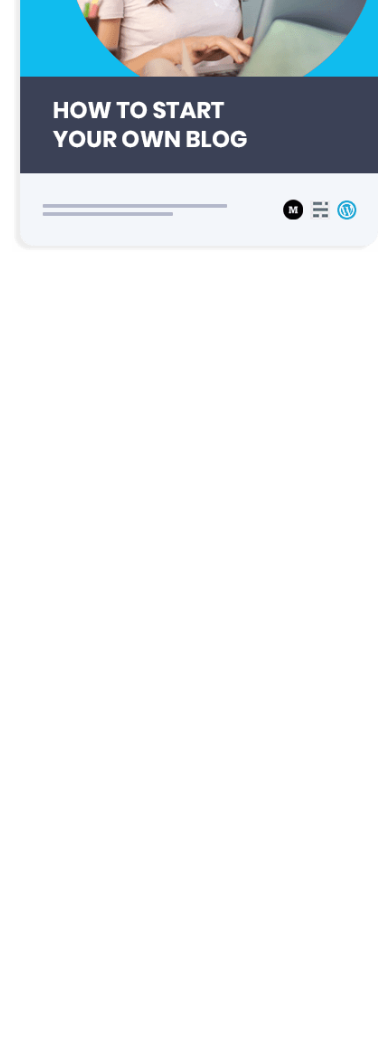
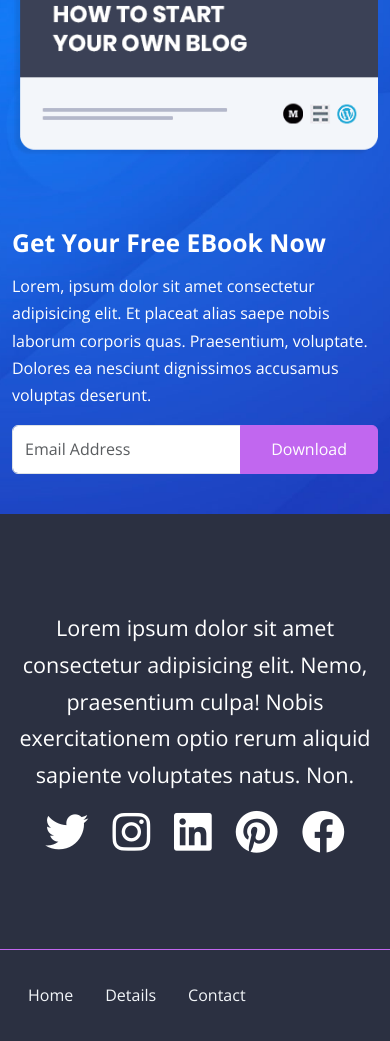
Before and after one commit to EMalley/Ebook, a website: page index.html in a window 390 px wide. Shown: the part 7513-8554 px from the top of the page. Before the commit the page ends 7813 px from the top, so only its background shows below. Drawn offline with nearby package versions, Linux system fonts and the light colour scheme.

Commit message:
landing/home page completed and responsive

```diff
--- a/index.html
+++ b/index.html
@@ -446,10 +446,84 @@
               <img src="images/download-ebook.png" alt="" class="img-fluid" />
             </div>
           </div>
-          <div class="col-lg-7"></div>
+          <div class="col-lg-7">
+            <div
+              class="text-container text-white d-flex flex-column justify-content-center h-100 mb-5"
+            >
+              <h2 class="fw-bold">Get Your Free EBook Now</h2>
+              <p>
+                Lorem, ipsum dolor sit amet consectetur adipisicing elit. Et
+                placeat alias saepe nobis laborum corporis quas. Praesentium,
+                voluptate. Dolores ea nesciunt dignissimos accusamus voluptas
+                deserunt.
+              </p>
+
+              <!-- form  -->
+              <form>
+                <div class="input-group mb-3">
+                  <input
+                    type="email"
+                    placeholder="Email Address"
+                    class="form-control"
+                  />
+                  <button class="btn btn-primary text-white rounded-end">
+                    Download
+                  </button>
+                </div>
+              </form>
+            </div>
+          </div>
         </div>
       </div>
     </section>
+
+    <!-- social -->
+    <section class="social text-bg-dark py-6 overflow-hidden">
+      <div class="container">
+        <div class="row">
+          <div class="col-md-6 offset-md-3 text-center fs-4">
+            <p>
+              Lorem ipsum dolor sit amet consectetur adipisicing elit. Nemo,
+              praesentium culpa! Nobis exercitationem optio rerum aliquid
+              sapiente voluptates natus. Non.
+            </p>
+            <div class="social-icons d-flex justify-content-center gap-4">
+              <i class="fab fa-twitter fa-2x"></i>
+              <i class="fab fa-instagram fa-2x"></i>
+              <i class="fab fa-linkedin fa-2x"></i>
+              <i class="fab fa-pinterest fa-2x"></i>
+              <i class="fab fa-facebook fa-2x"></i>
+            </div>
+          </div>
+        </div>
+      </div>
+    </section>
+
+    <!-- footer -->
+    <footer class="border-top border-primary bg-dark text-white py-4">
+      <div class="container">
+        <div class="row">
+          <div class="col-md-8">
+            <ul class="nav">
+              <li class="nav-item">
+                <a href="#details" class="nav-link link-light">Home</a>
+              </li>
+              <li class="nav-item">
+                <a href="#details" class="nav-link link-light">Details</a>
+              </li>
+              <li class="nav-item">
+                <a href="#details" class="nav-link link-light">Contact</a>
+              </li>
+            </ul>
+          </div>
+          <div class="col-md-4">
+            <p class="text-end d-none d-lg-block">
+              Copyright &copy; Blog Mastery 2023
+            </p>
+          </div>
+        </div>
+      </div>
+    </footer>
 
     <script src="js/bootstrap.bundle.min.js"></script>
     <script src="/js/script.js"></script>
--- a/scss/bootstrap.scss
+++ b/scss/bootstrap.scss
@@ -45,9 +45,8 @@ $spacers: (
 $line-height-base : 1.7;
 $headings-margin-bottom: $spacer * 1;
 
-//modal
-.modal-dialog{
-  max-width: 1040px;
-}
+$enable-negative-margins: true;
+
+
 
 @import '../node_modules/bootstrap/scss/bootstrap.scss'
--- a/scss/styles.scss
+++ b/scss/styles.scss
@@ -16,6 +16,11 @@
     box-shadow: 0 0 10px rgba(0, 0, 0, 0.5);
 }
 
+.download{
+    background:url(../images/download-background.jpg) center center no-repeat;
+    background-size:cover;
+}
+
 //modal
 .modal-dialog{
     max-width: 1040px;
```
Also changed, not shown: css/bootstrap.css, css/styles.css.
